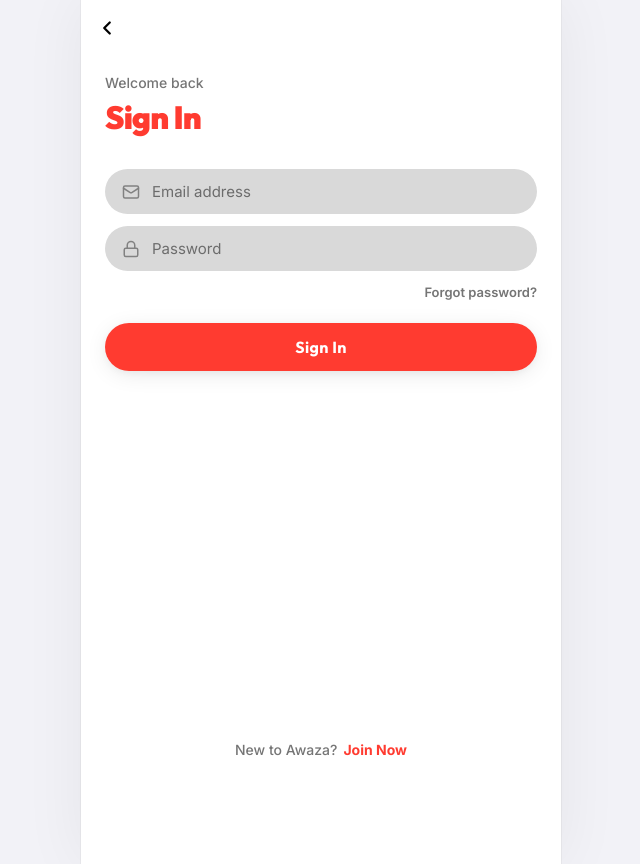
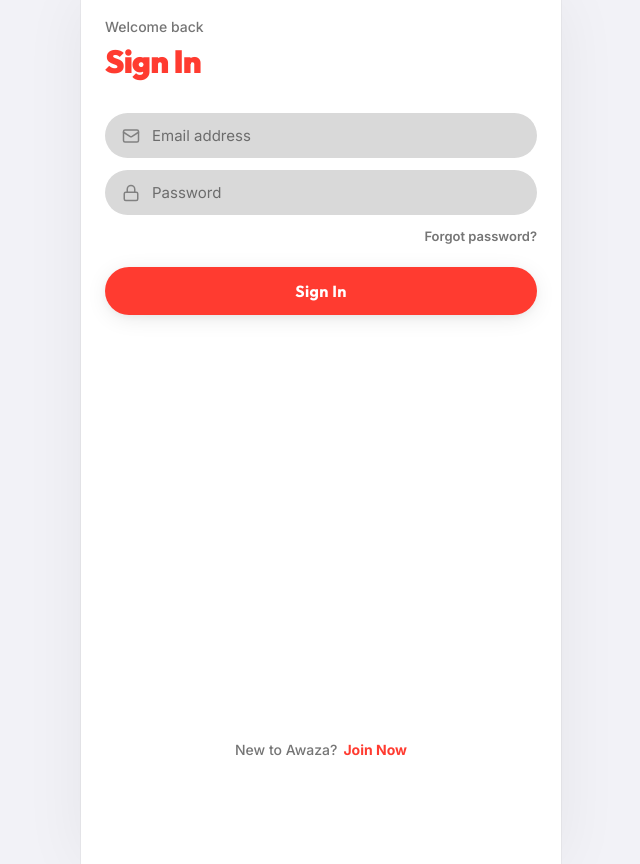
Before and after one commit to Unfathomable-08/Awaza-Web-App, a React (Vite) app: page /login in a window 1280 px wide. Shown: the whole page, without its empty margins (319-959 px from the left). Built offline with nearby package versions, Linux system fonts and the light colour scheme; no server answers.

Commit message:
Remove header and adjust layout in Login page
Removed the transparent header from the Login page and adjusted the container's height.

```diff
--- a/src/pages/Login.tsx
+++ b/src/pages/Login.tsx
@@ -14,7 +14,6 @@ import { Lock, Mail } from 'lucide-react';
 import React, { useState } from 'react';
 import { useNavigate } from 'react-router-dom';
 import Button from '../components/Button';
-import Header from '../components/Header';
 import Input from '../components/Input';
 import ScreenWrapper from '../components/ScreenWrapper';
 import { signIn } from '../utils/auth';
@@ -63,10 +62,7 @@ const Login: React.FC = () => {
 
     return (
         <ScreenWrapper>
-            {/* Transparent header so the page gradient shows through */}
-            <Header transparent showBackButton />
-
-            <div className="flex flex-col flex-1 px-6 pt-2 pb-10 overflow-y-auto no-scrollbar">
+            <div className="flex flex-col flex-1 px-6 pt-2 pb-10 h-svh overflow-y-hidden no-scrollbar">
                 <motion.div
                     initial={{ opacity: 0, y: 24 }}
                     animate={{ opacity: 1, y: 0 }}
```
